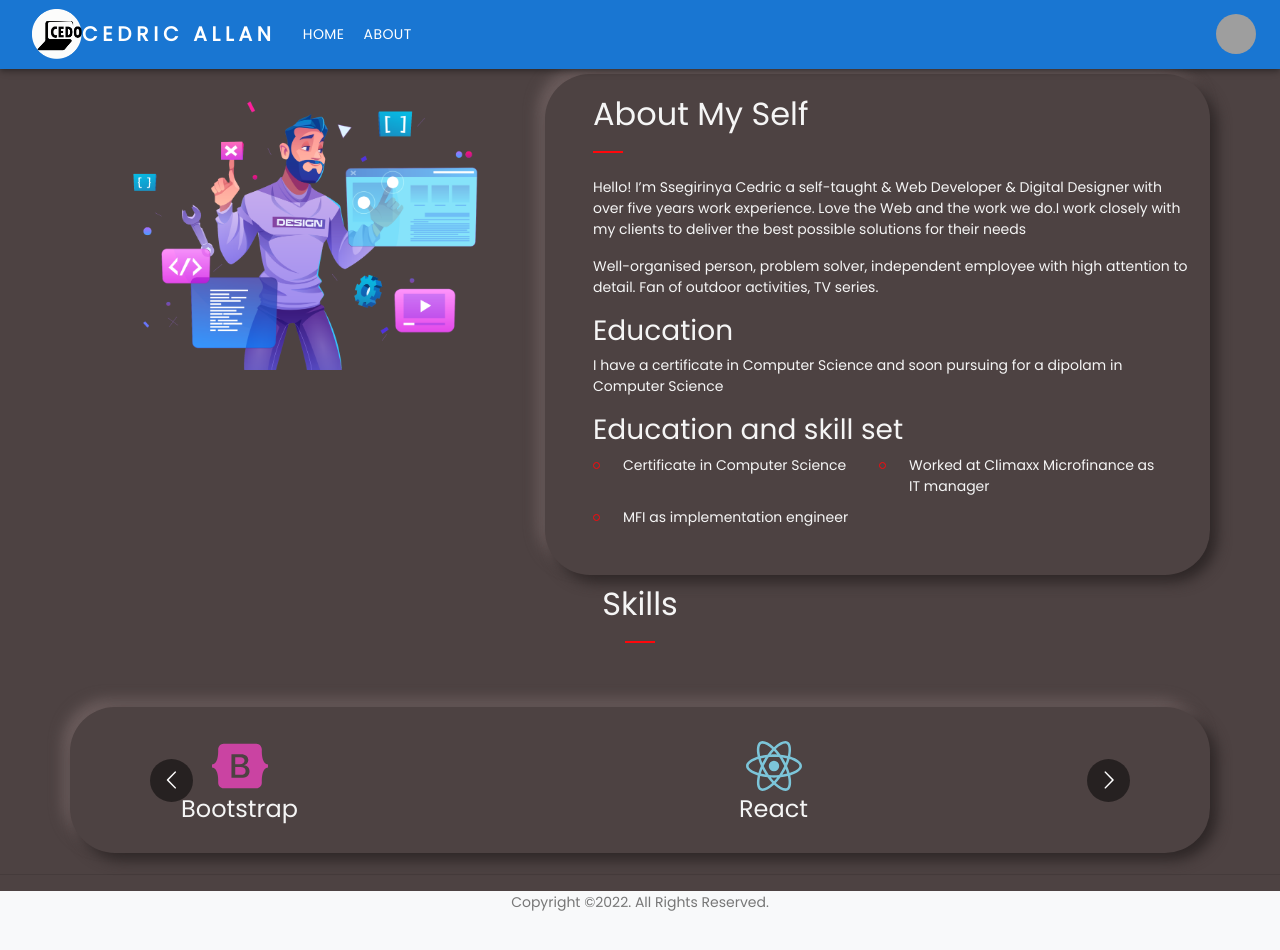
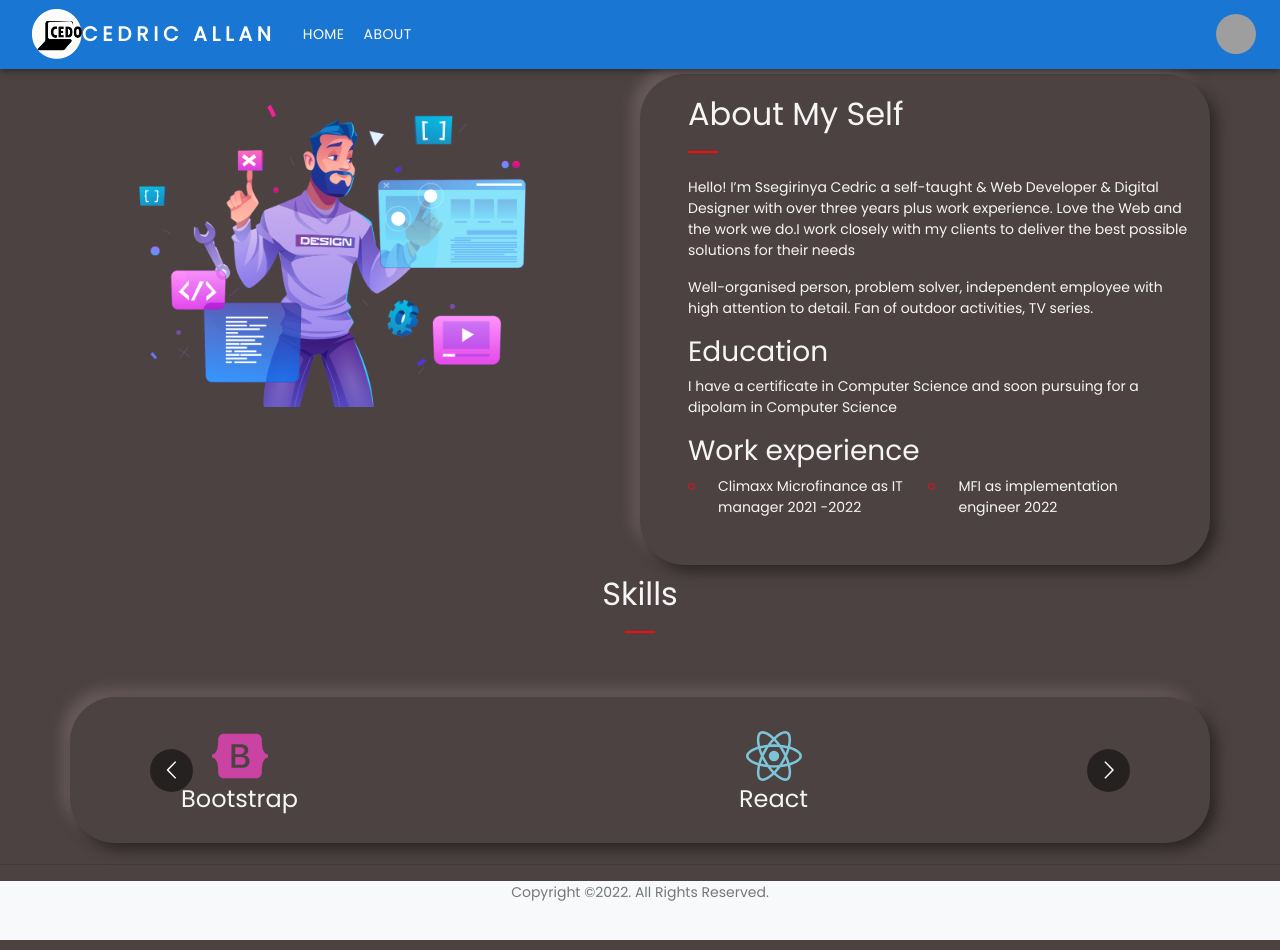
Before and after one commit to Cedtron/portfolio, a Next.js app: page /about in a window 1280 px wide. Built offline with nearby package versions, Linux system fonts and the light colour scheme; grey boxes are pictures that could not be loaded.

Commit message:
changing the about page

```diff
--- a/components/abouts.jsx
+++ b/components/abouts.jsx
@@ -12,25 +12,24 @@ export default function About ()  {
   <div className="untree_co-section" id="about">
     <div className="container">
       <div className="row">
-        <div className="col-lg-5" >
+        <div className="col-lg-6" >
 
             <Image  width={500}
       height={500} src="/images/pic1.png" alt="image" className="img-fluid rounded-20"/>
 
         </div>
-        <div className="col-lg-7 pl-lg-5 ml-auto neu pad">
+        <div className="col-lg-6 pl-lg-5 ml-auto neu pad">
           <h2 className="section-title mb-4">About My Self</h2>
-      <p>Hello! I’m Ssegirinya Cedric a self-taught &  Web Developer & Digital Designer  with over five years work experience.
+      <p>Hello! I’m Ssegirinya Cedric a self-taught &  Web Developer & Digital Designer  with over three years plus work experience.
 
 Love the Web and the work we do.I work closely with my clients to deliver the best possible solutions for their needs</p>
         <p>Well-organised person, problem solver, independent employee with high attention to detail. Fan of outdoor activities, TV series.</p>
         <h3>Education</h3>
         <p>I have a certificate in Computer Science and soon pursuing for a dipolam in Computer Science</p>
-        <h3>Education and skill set</h3>
+        <h3>Work experience</h3>
          <ul className="list-unstyled two-col clearfix">
-            <li>Certificate in Computer Science</li>
-            <li>Worked at Climaxx Microfinance as IT manager</li>
-            <li>MFI as implementation engineer</li>
+            <li>Climaxx Microfinance as IT manager 2021 -2022</li>
+            <li>MFI as implementation engineer 2022</li>
 
           </ul>
         </div>
--- a/styles/style.css
+++ b/styles/style.css
@@ -61,7 +61,7 @@ body {
   background-color: #ffffff !important; color:#000000;}
 
   .bg-p2 {
-    background-color: #3f64e0 !important; color:#ffffff;}
+    background-color:#da2d2f  !important; color:#ffffff;}
     .bg-p3 {
       background-color: #af1eaf !important; color:#ffffff;}
       .bg-p4 {
```
